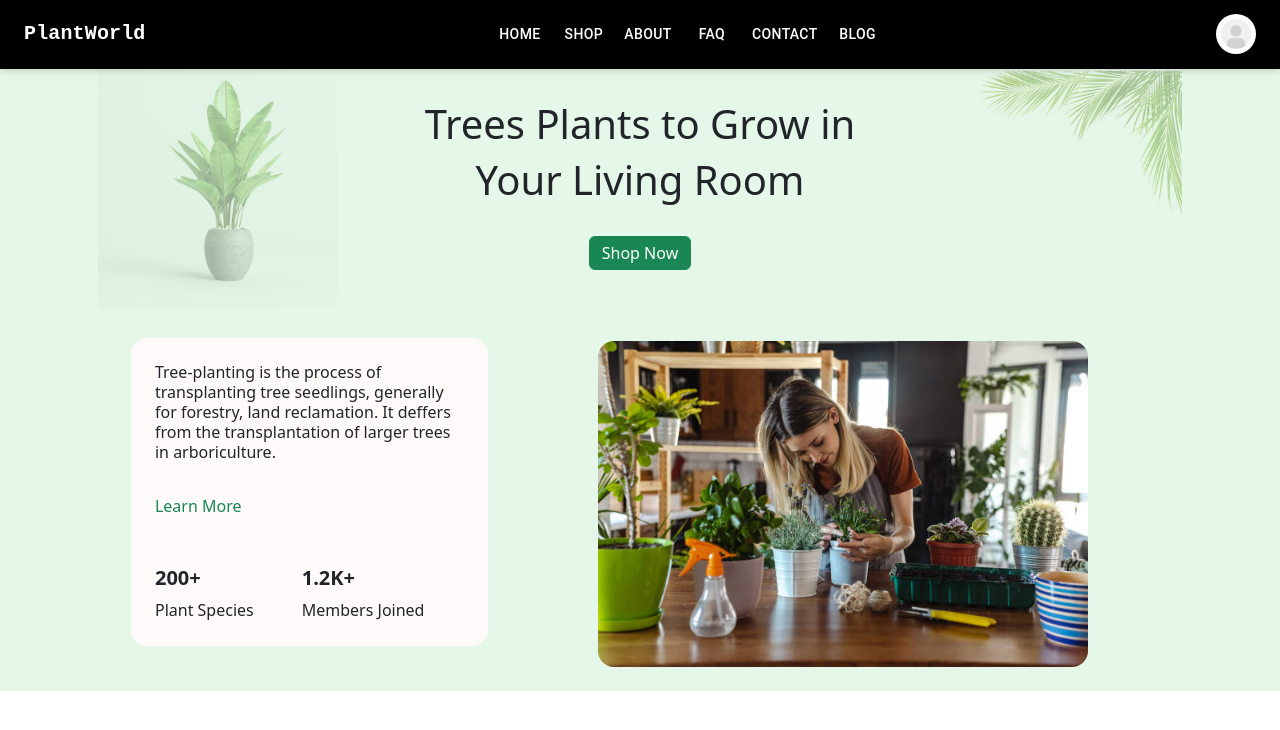
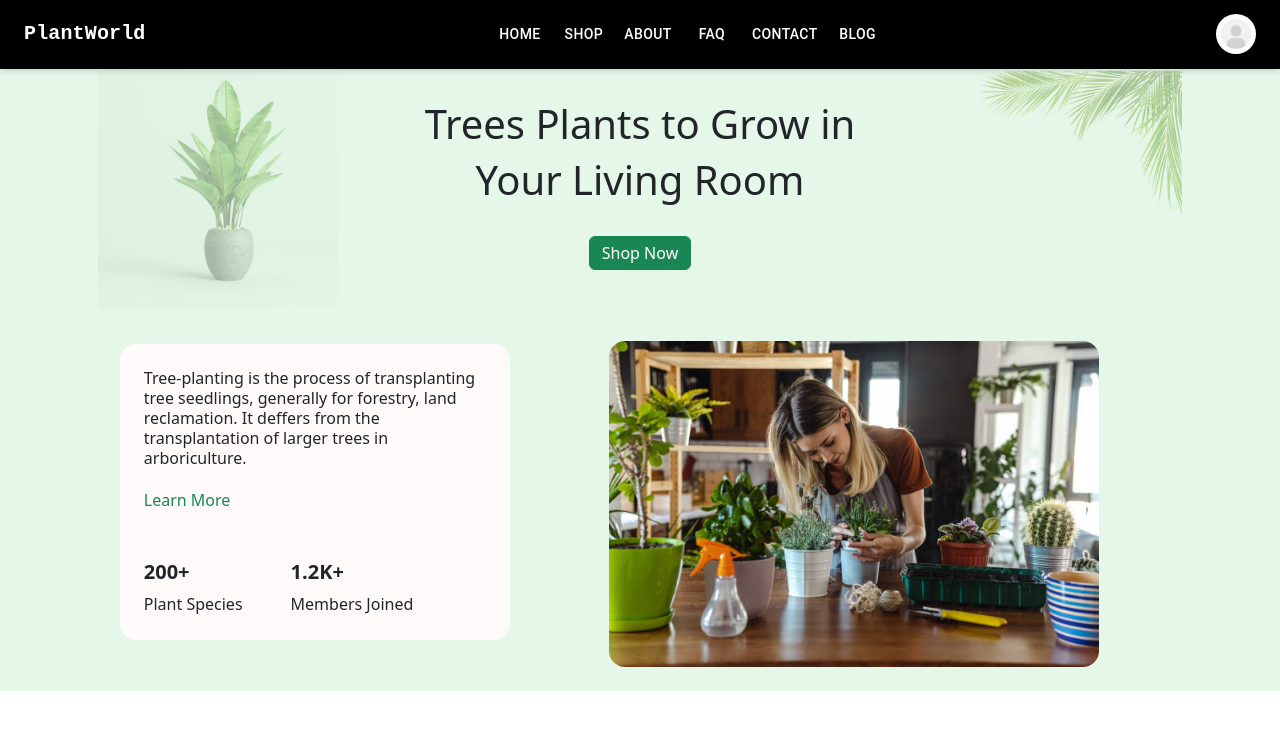
Before and after one commit to jency1/PlantWorld, a React (Vite) app: page / in a window 1280 px wide. Shown: the top 730 px of the page. Built offline with nearby package versions, Linux system fonts and the light colour scheme.

Commit message:
styling fixed

```diff
--- a/src/HomePage/Header.jsx
+++ b/src/HomePage/Header.jsx
@@ -41,7 +41,7 @@ function Header() {
                 generally for forestry, land reclamation. It deffers from the
                 transplantation of larger trees in arboriculture.
               </p>
-              <div className="mt-3 text-success pointer-cursor">Learn More</div>
+              <div className="mt-1 text-success pointer-cursor">Learn More</div>
               <div className="d-flex flex-column flex-md-row gap-5 mt-5">
                 <div className="text-center text-md-start">
                   <h5>
--- a/src/HomePage/Header.module.css
+++ b/src/HomePage/Header.module.css
@@ -34,6 +34,6 @@
 
     /* For larger screens */
     .text-box {
-        width: 32%;
+        width: 35%;
     }
 }
```
